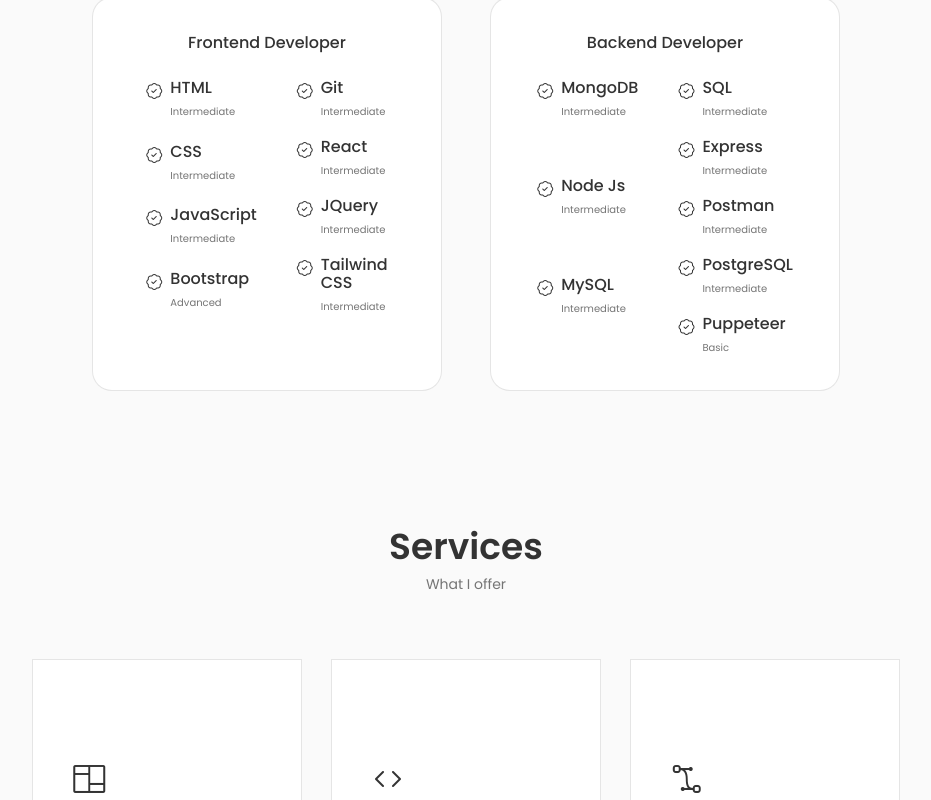
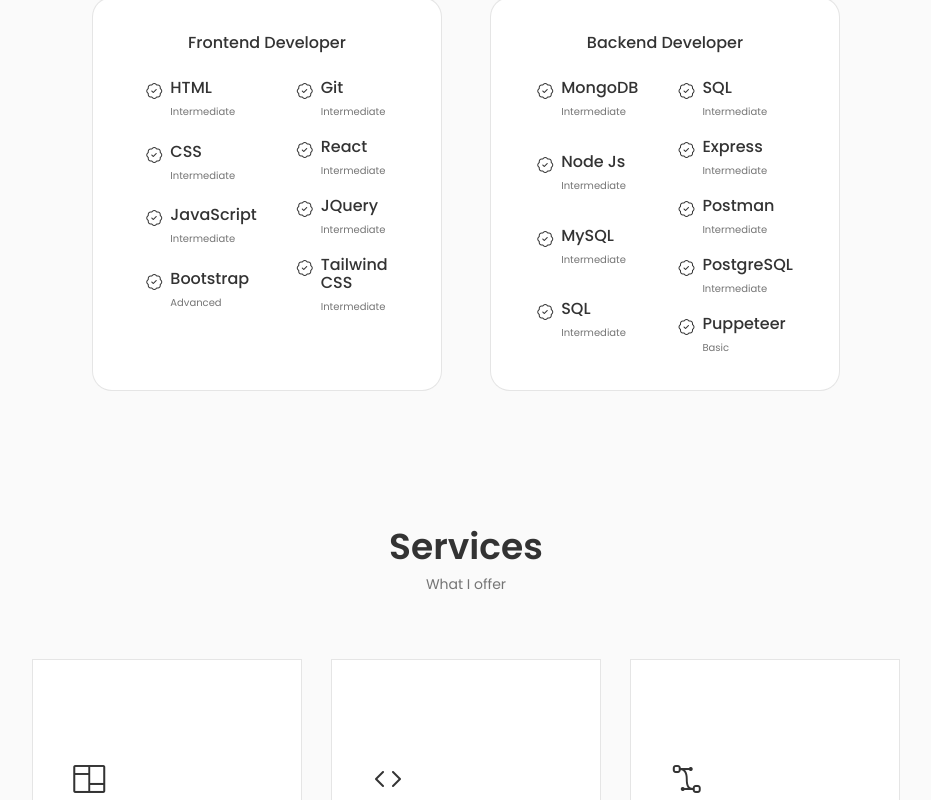
Before and after one commit to deepesh-reddy/reactportfolio, a React (Vite) app: page / in a window 1280 px wide. Shown: the part 1576-2376 px from the top of the page, without its empty margins (174-1105 px from the left). Built offline with nearby package versions, Linux system fonts and the light colour scheme.

Commit message:
Update Backend.jsx

```diff
--- a/src/Components/skills/Backend.jsx
+++ b/src/Components/skills/Backend.jsx
@@ -27,7 +27,7 @@
             <h3 className="skills__title">Backend Developer</h3>
             <div className="skills__box">
                 <div className="skills__group">
-                    {skills.slice(0, 3).map((skill, index) => (
+                    {skills.slice(0, 4).map((skill, index) => (
                         <SkillItem key={index} {...skill} />
                     ))}
                 </div>
```
